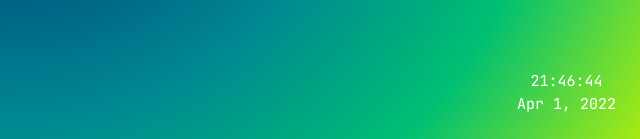
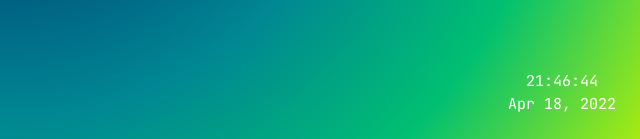
Before and after one commit to YuilTripathee/yoPlatformDocs, a plain HTML site: page index.html in a window 1280 px wide. Shown: the part 658-797 px from the top of the page, 640-1280 px from the left. Drawn offline with nearby package versions, Linux system fonts and the light colour scheme.

Commit message:
Fix datetime date issue

```diff
--- a/index.html
+++ b/index.html
@@ -229,7 +229,7 @@
             mo = today.toLocaleString("default", {
               month: "short",
             }),
-            da = today.getDay(),
+            da = today.getDate(),
             yr = today.getFullYear(),
             h = checkTime(today.getHours()),
             m = checkTime(today.getMinutes()),
```
